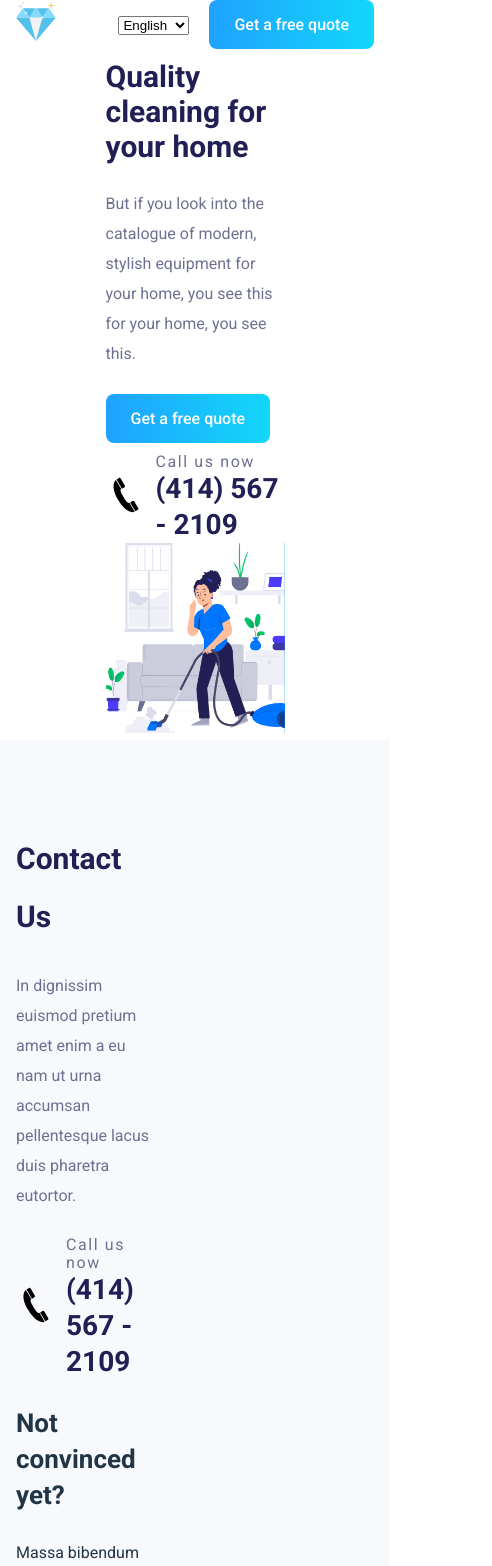
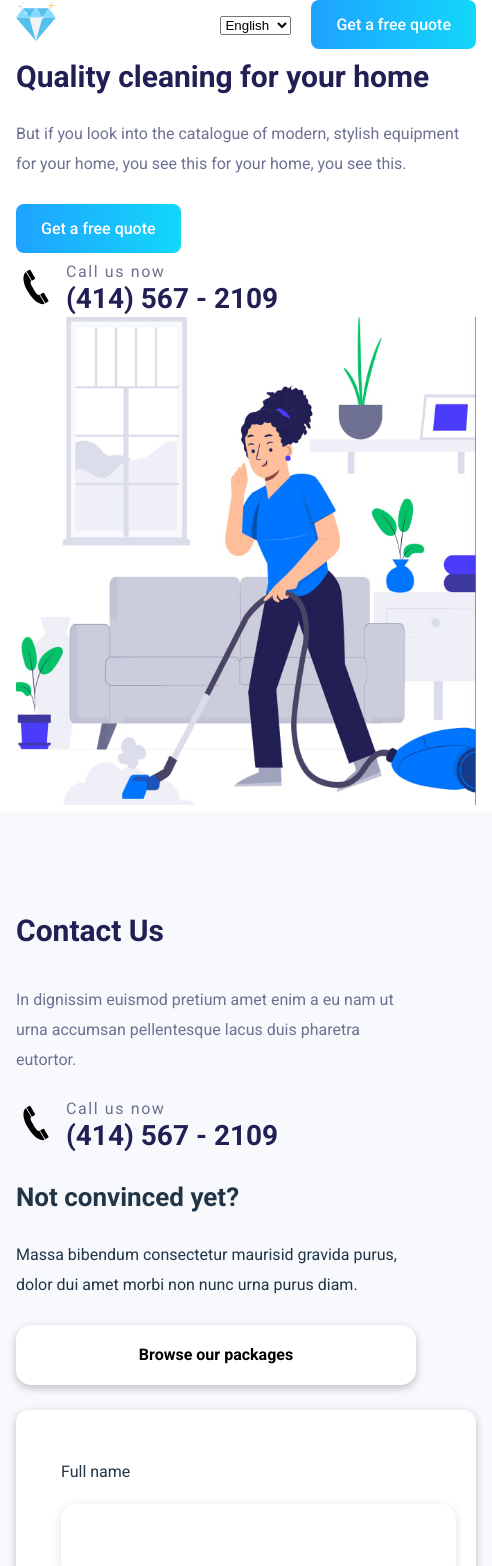
Before and after one commit to Steelgrou/Clearing, a React (Vite) app: page / in a window 390 px wide. Shown: the top 1566 px of the page, 492 px wide, since content can reach past the window. Built offline with nearby package versions, Linux system fonts and the light colour scheme.

Commit message:
responsive

```diff
--- a/src/Components/Contact/Contact.css
+++ b/src/Components/Contact/Contact.css
@@ -5,7 +5,7 @@
 
 .contact-wrapper {
     display: flex;
-    width: 100%;
+    gap: 25px;
     padding: 90px 0;
 
 
@@ -17,13 +17,13 @@
     font-size: 48px;
     font-weight: 700;
     line-height: 57.98px;
-    text-align: left;
+
     color: #211F54;
 
 }
 
 .contact-subtitle {
-
+    min-width: 400px;
     font-size: 21px;
     font-weight: 400;
     line-height: 30.01px;
@@ -33,17 +33,16 @@
 }
 
 .contact-left {
-    width: 50%;
+
     display: flex;
     flex-direction: column;
     gap: 25px;
-    padding: 0 35px 0 0;
+    padding: 0 60px 0 0;
 }
 
 .contact-right {
     background-color: #FFFFFF;
-    width: 50%;
-    padding: 50px;
+    padding: 50px 20px;
     box-shadow: rgba(0, 0, 0, 0.24) 0px 3px 8px;
     border-radius: 12px;
 
@@ -53,53 +52,46 @@
     display: flex;
     flex-wrap: wrap;
     flex-direction: row;
-    gap: 15px;
-    justify-content: space-between;
+    gap: 30px;
+    padding-left: 25px;
+
+
 }
 
 #myForm .div {
     display: flex;
-
     flex-direction: column;
-    gap: 15px;
+    gap: 20px;
 }
 
 #myForm input {
     box-shadow: rgba(99, 99, 99, 0.2) 0px 2px 8px 0px;
-    padding: 25px;
+    padding: 30px 50px;
     border: 0;
+    border-radius: 15px;
 }
 
-.btn {
-    display: flex;
-    flex-direction: column;
-    gap: 15px;
-    width: 100%;
-}
 
-.btn input {
-    padding: 100px 0;
-}
 
 .btn-grad {
     background-image: linear-gradient(to right, #1FA2FF 0%, #12D8FA 51%, #1FA2FF 100%);
-    margin: 10px;
-    padding: 25px 45px;
+
+    padding: 15px 45px;
     text-transform: uppercase;
     transition: 0.5s;
     background-size: 200% auto;
     color: white;
     box-shadow: 0 0 20px #eee;
     border-radius: 10px;
-    display: block;
+
     border: 0;
     cursor: pointer;
 }
 
 .btn-grad:hover {
     background-position: right center;
-    color: #fff;
-    text-decoration: none;
+
+
 }
 
 .contact-quest {
@@ -115,7 +107,7 @@
 }
 
 .contact-btn {
-    width: 50%;
+
     font-size: 18px;
     font-weight: 700;
     line-height: 20px;
--- a/src/Components/Contact/Contact.jsx
+++ b/src/Components/Contact/Contact.jsx
@@ -92,7 +92,7 @@ export default function Contact() {
                                     <label htmlFor="">{t('contact.service')}</label>
                                     <input type="text" id='day' />
                                 </div>
-                                <div className="btn">
+                                <div className="div contact-full">
                                     <label htmlFor="">{t('contact.add')}</label>
                                     <input type="text" id='add' />
                                 </div>
--- a/src/Components/Entrance/Entrance.css
+++ b/src/Components/Entrance/Entrance.css
@@ -2,7 +2,7 @@
     display: flex;
     align-items: center;
 
-    width: 100%;
+    /* width: 100%; */
 }
 
 .entrance-left {
@@ -10,7 +10,7 @@
     flex-direction: column;
     gap: 25px;
     justify-content: space-between;
-    width: 50%;
+    /* width: 50%; */
 }
 
 .entrance-title {
@@ -36,5 +36,5 @@
 
 
 .entrance-right {
-    width: 50%
+    /* width: 50% */
 }
--- a/src/Components/Header/Header.css
+++ b/src/Components/Header/Header.css
@@ -34,11 +34,7 @@ nav ul li a {
 
 /* Responsive */
 
-@media (max-width: 1280px) {
-    nav {
-        display: none;
-    }
-}
+@media (max-width: 1280px) {}
 
 @media (max-width: 1024px) {
 
@@ -55,14 +51,18 @@ nav ul li a {
     }
 
     #myForm div {
-        width: 100%;
+        /* width: 100%; */
     }
 }
 
 @media (max-width: 768px) {
+    nav {
+        display: none;
+    }
 
-    .entrance-right img {
-        width: 100%
+    .contact-wrapper {
+        flex-direction: column;
+
     }
 
     .entrance h2 {
@@ -74,9 +74,6 @@ nav ul li a {
         font-size: 18px;
     }
 
-    #myForm div {
-        width: 100%;
-    }
 
     .contact-left h2 {
         font-size: 36px;
@@ -103,7 +100,7 @@ nav ul li a {
     }
 
     .entrance-right img {
-        width: 100%
+        /* width: 100% */
     }
 
     .entrance h2 {
@@ -142,7 +139,7 @@ nav ul li a {
     }
 
     .contact-left button {
-        width: 100%;
+        /* width: 100%; */
         padding: 20px;
         font-size: 16px;
     }
@@ -187,7 +184,7 @@ nav ul li a {
     }
 
     .entrance-right img {
-        width: 100%
+        /* width: 100% */
     }
 
     .entrance h2 {
@@ -224,7 +221,7 @@ nav ul li a {
     }
 
     .contact-left button {
-        width: 100%;
+        /* width: 100%; */
         padding: 20px;
         font-size: 16px;
     }
@@ -243,11 +240,11 @@ nav ul li a {
     }
 
     .contact-right {
-        width: 100%;
+        /* width: 100%; */
     }
 
 
     .contact-left {
-        width: 100%;
+        /* width: 100%; */
     }
 }
```
